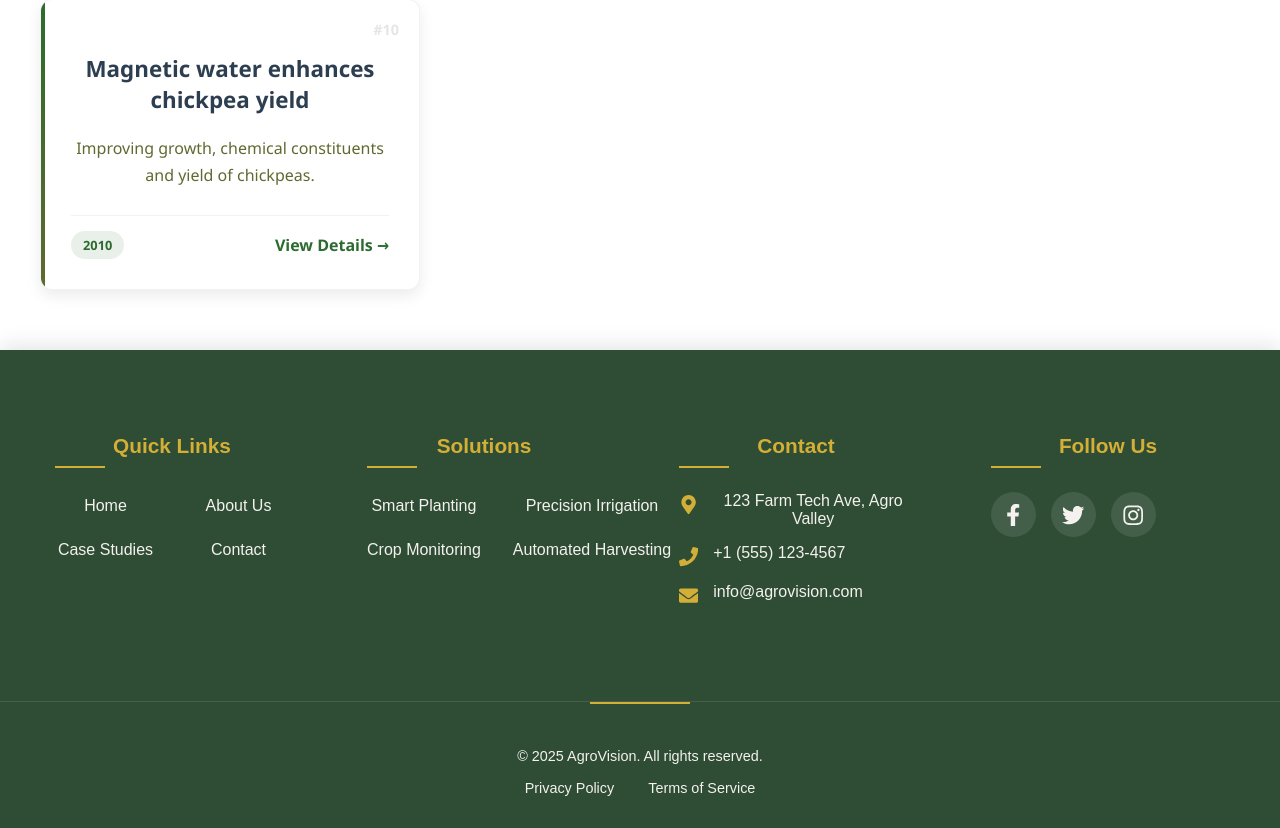
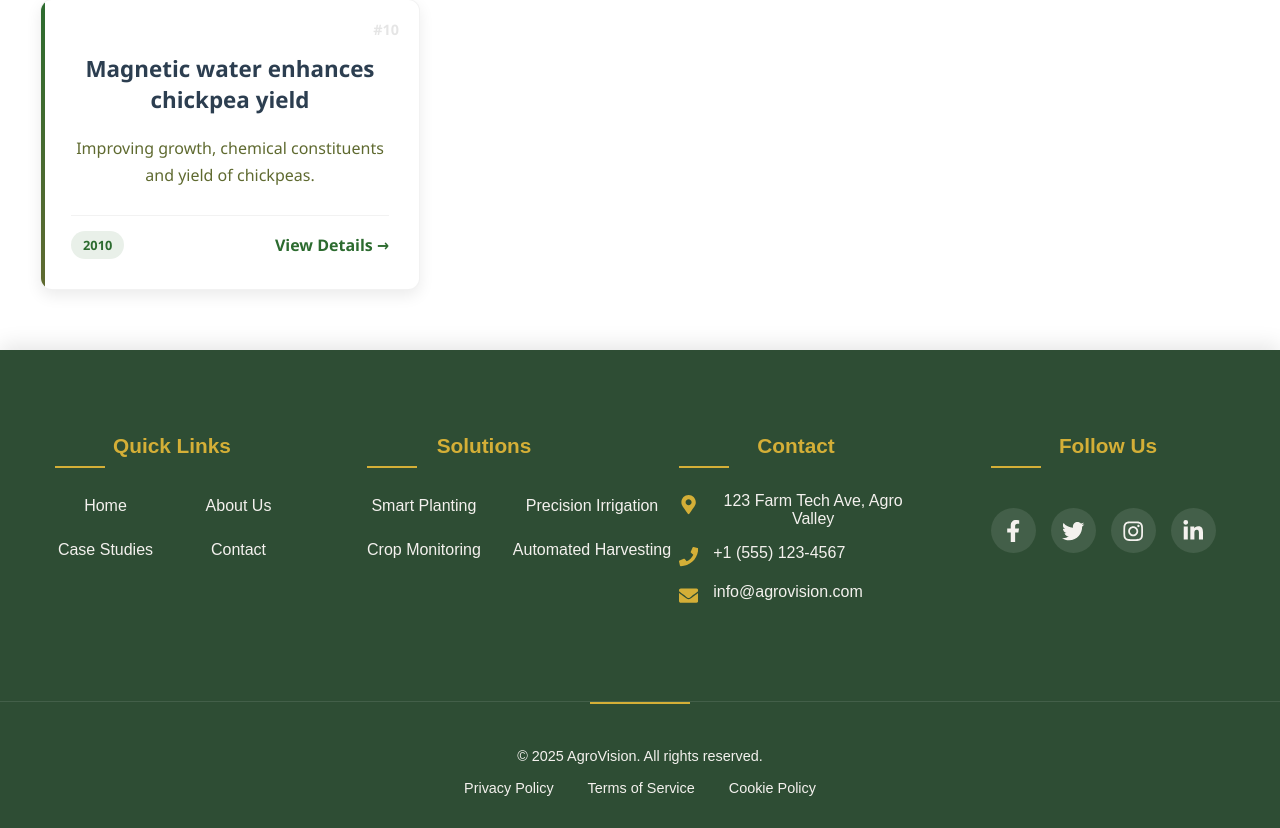
Before and after one commit to awais37402/Barak, a React (Create React App) app: page /casestudies in a window 1280 px wide. Shown: the part 1461-2289 px from the top of the page. Built offline with nearby package versions, Linux system fonts and the light colour scheme.

Commit message:
Update Footer.js

```diff
--- a/src/components/Footer.js
+++ b/src/components/Footer.js
@@ -4,6 +4,7 @@ import {
   FaFacebookF,
   FaTwitter,
   FaInstagram,
+  FaLinkedinIn,
   FaMapMarkerAlt,
   FaPhone,
   FaEnvelope
@@ -13,6 +14,12 @@ import './Footer.css';
 
 const Footer = () => {
   const currentYear = new Date().getFullYear();
+  const socialLinks = [
+    { icon: <FaFacebookF />, url: "https://facebook.com" },
+    { icon: <FaTwitter />, url: "https://twitter.com" },
+    { icon: <FaInstagram />, url: "https://instagram.com" },
+    { icon: <FaLinkedinIn />, url: "https://linkedin.com" }
+  ];
 
   return (
     <footer className="footer">
@@ -20,9 +27,10 @@ const Footer = () => {
         {/* Quick Links Section */}
         <motion.div
           className="footer-section"
-          initial={{ opacity: 0, x: -50 }}
-          whileInView={{ opacity: 1, x: 0 }}
+          initial={{ opacity: 0, y: 20 }}
+          whileInView={{ opacity: 1, y: 0 }}
           transition={{ duration: 0.6 }}
+          viewport={{ once: true, margin: "-50px" }}
         >
           <h3 className="footer-heading">Quick Links</h3>
           <ul className="footer-links">
@@ -36,9 +44,10 @@ const Footer = () => {
         {/* Solutions Section */}
         <motion.div
           className="footer-section"
-          initial={{ opacity: 0, y: 50 }}
+          initial={{ opacity: 0, y: 20 }}
           whileInView={{ opacity: 1, y: 0 }}
-          transition={{ duration: 0.6, delay: 0.2 }}
+          transition={{ duration: 0.6, delay: 0.1 }}
+          viewport={{ once: true, margin: "-50px" }}
         >
           <h3 className="footer-heading">Solutions</h3>
           <ul className="footer-links">
@@ -52,9 +61,10 @@ const Footer = () => {
         {/* Contact Section */}
         <motion.div
           className="footer-section"
-          initial={{ opacity: 0, x: 50 }}
-          whileInView={{ opacity: 1, x: 0 }}
-          transition={{ duration: 0.6, delay: 0.4 }}
+          initial={{ opacity: 0, y: 20 }}
+          whileInView={{ opacity: 1, y: 0 }}
+          transition={{ duration: 0.6, delay: 0.2 }}
+          viewport={{ once: true, margin: "-50px" }}
         >
           <h3 className="footer-heading">Contact</h3>
           <ul className="footer-contact-info">
@@ -75,16 +85,26 @@ const Footer = () => {
 
         {/* Social Media Section */}
         <motion.div
-          className="footer-section"
-          initial={{ opacity: 0, y: 30 }}
+          className="footer-section social-section"
+          initial={{ opacity: 0, y: 20 }}
           whileInView={{ opacity: 1, y: 0 }}
-          transition={{ duration: 0.6, delay: 0.6 }}
+          transition={{ duration: 0.6, delay: 0.3 }}
+          viewport={{ once: true, margin: "-50px" }}
         >
           <h3 className="footer-heading">Follow Us</h3>
           <div className="social-icons">
-            <a href="https://facebook.com" target="_blank" rel="noopener noreferrer"><FaFacebookF /></a>
-            <a href="https://twitter.com" target="_blank" rel="noopener noreferrer"><FaTwitter /></a>
-            <a href="https://instagram.com" target="_blank" rel="noopener noreferrer"><FaInstagram /></a>
+            {socialLinks.map((social, index) => (
+              <motion.a
+                key={index}
+                href={social.url}
+                target="_blank"
+                rel="noopener noreferrer"
+                whileHover={{ scale: 1.1 }}
+                whileTap={{ scale: 0.9 }}
+              >
+                {social.icon}
+              </motion.a>
+            ))}
           </div>
         </motion.div>
       </div>
@@ -94,12 +114,14 @@ const Footer = () => {
         className="footer-bottom"
         initial={{ opacity: 0 }}
         whileInView={{ opacity: 1 }}
-        transition={{ duration: 0.6, delay: 0.7 }}
+        transition={{ duration: 0.6, delay: 0.4 }}
+        viewport={{ once: true }}
       >
         <p>&copy; {currentYear} AgroVision. All rights reserved.</p>
         <div className="legal-links">
           <a href="/privacy">Privacy Policy</a>
           <a href="/terms">Terms of Service</a>
+          <a href="/cookies">Cookie Policy</a>
         </div>
       </motion.div>
     </footer>
```
